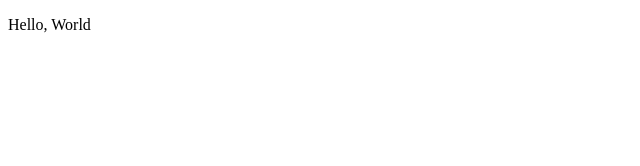
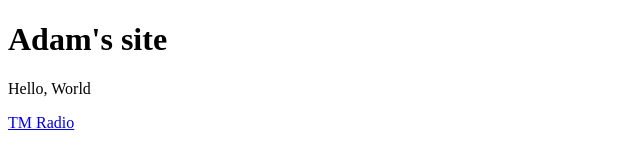
Before and after one commit to alussier/adam.sbs, a plain HTML site: page index.html in a window 1280 px wide. Shown: the whole page, without its empty margins (0-640 px from the left). Drawn offline with Linux system fonts and the light colour scheme.

Commit message:
Update index.html

```diff
--- a/index.html
+++ b/index.html
@@ -4,6 +4,8 @@
         <title>adam.sbs</title>
     </head>
     <body>
+        <h1>Adam's site</h1>
         <p>Hello, World</p>
+        <a href="http://www.tm-radio.com:8000/tribalmixes">TM Radio</a>
     </body>
 </html>
```
